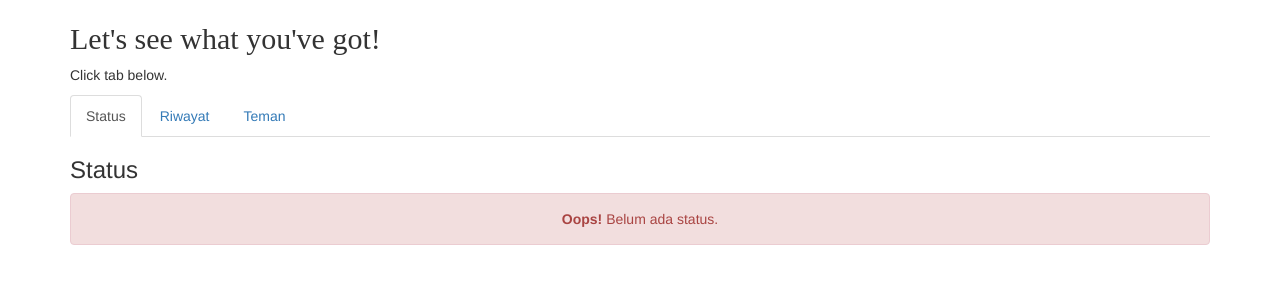
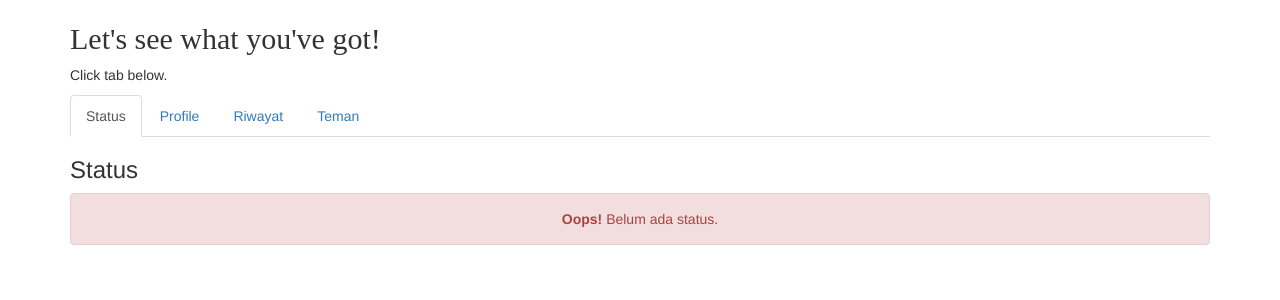
Before and after one commit to Fajrinmk/Tugas_2_PPW, a Django app: template update_status/templates/update_status/dashboard.html in a window 1280 px wide. Shown: the part 650-950 px from the top of the page. Run offline with Django 3.2, Linux system fonts and the light colour scheme; the template is opened without the code that fills it: values that come from a table or form of the project are taken from there, others are empty; parts of the project's set-up code (start-up, migrations or seed data) failed here and were passed over; some libraries are stand-ins or nearby versions; some web fonts are replaced.

Commit message:
fix tab in update_status

```diff
--- a/update_status/templates/update_status/dashboard.html
+++ b/update_status/templates/update_status/dashboard.html
@@ -92,7 +92,7 @@ margin-bottom: 20px;
 
   <ul class="nav nav-tabs">
     <li class="active"><a data-toggle="tab" href="#home">Status</a></li>
-    <li><a data-toggle="tab" href="#menu1" onclick="my_function()>Profile</a></li>
+    <li><a data-toggle="tab" href="#menu1" onclick="my_function()">Profile</a></li>
     <li><a data-toggle="tab" href="#menu2" onclick="my_function()">Riwayat</a></li>
     <li><a data-toggle="tab" href="#menu3" onclick="my_function()">Teman</a></li>
 
```
